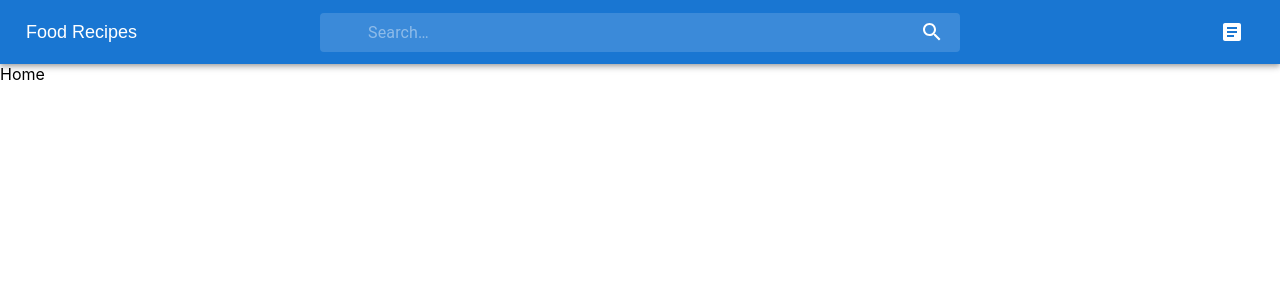
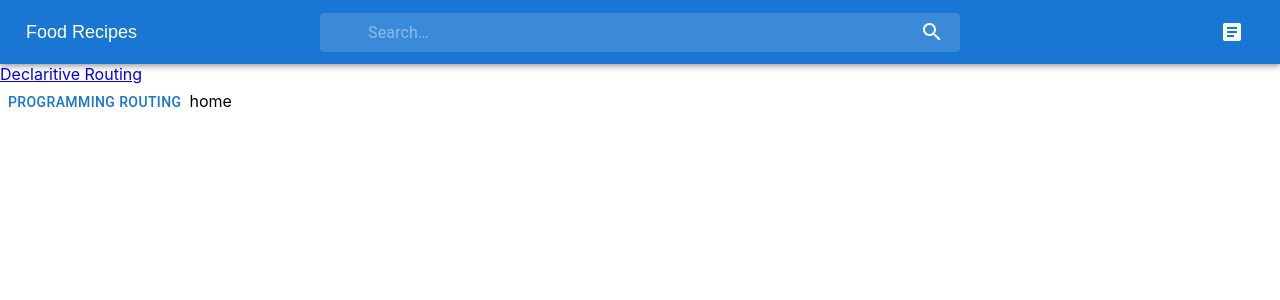
Before and after one commit to gyuree-kim/food-recipes-react-web, a React (Create React App) app in the folder food-recipes/: page / in a window 1280 px wide. Shown: the top 300 px of the page. Built offline with nearby package versions, Linux system fonts and the light colour scheme.

Commit message:
routingSystem: 라우팅 시스템과 예시 코드 구현 (#15)
Co-authored-by: gyuree-kim-dev <gyuree@peoplefund.co.kr>

```diff
--- a/food-recipes/package.json
+++ b/food-recipes/package.json
@@ -13,6 +13,7 @@
     "firebase": "^9.6.1",
     "react": "^17.0.2",
     "react-dom": "^17.0.2",
+    "react-router-dom": "^6.2.1",
     "react-scripts": "4.0.3",
     "web-vitals": "^1.0.1"
   },
--- a/food-recipes/src/App.js
+++ b/food-recipes/src/App.js
@@ -1,19 +1,28 @@
 import React from "react";
-import { BrowserRouter, Route, Routes } from "react-router-dom";
 import Home from "./router/Home_"
 import Post from "./router/Post_"
+import Detail from "./router/RecipeDetail"
+import {
+  BrowserRouter as Router,
+  Routes,
+  Route,
+  Link,
+  useParams,
+  useNavigate
+} from "react-router-dom";
+import TopNavbar from "./Components/Navbar/TopNavbar"
 
 function App() {
-
   return (
-    <div className="App">
-          <BrowserRouter>
-            <Routes>
-              <Route path="/" exact element={<Home />} />
-              <Route path="/Post" element={<Post />} />
-            </Routes>
-          </BrowserRouter>
-    </div>
+    <Router>
+      <TopNavbar />
+      <Link to="/detail/30">Declaritive Routing</Link>
+      <Routes>
+        <Route exact path="/" element={<Home/>}/>
+        <Route path={'/detail/:detailId'} element={<Detail/>}/>
+        <Route path="/post" element={<Post/>}/>
+      </Routes>
+    </Router>
   );
 }
 
--- a/food-recipes/src/Components/Navbar/TopNavbar.js
+++ b/food-recipes/src/Components/Navbar/TopNavbar.js
@@ -7,7 +7,7 @@ import IconButton from '@mui/material/IconButton';
 import InputBase from '@mui/material/InputBase';
 import SearchIcon from '@mui/icons-material/Search';
 import PostIcon from '@mui/icons-material/Article';
-import { useNavigate } from 'react-router';
+import { useNavigate } from "react-router-dom";
 
 const Search = styled('div')(({ theme }) => ({
   position: 'relative',
--- a/food-recipes/src/router/Home_.js
+++ b/food-recipes/src/router/Home_.js
@@ -1,13 +1,23 @@
 import React from "react";
 import NaviBar from "../Components/Navbar/TopNavbar";
+import { Button } from "@mui/material";
+import { useNavigate } from 'react-router-dom';
 
 function Home_() {
-    return (
+    let navigate = useNavigate();
+
+    return(
         <div>
-            <div><NaviBar /></div>
-            <div>Home</div>
+            <Button
+            variant="text"
+            onClick={ () => {
+                navigate("/detail/123")
+            }}
+            >
+                Programming Routing
+            </Button>
+        home
         </div>
     )
-}
-
+  }
 export default Home_;
--- a/food-recipes/src/router/Post_.js
+++ b/food-recipes/src/router/Post_.js
@@ -4,7 +4,6 @@ import NaviBar from "../Components/Navbar/TopNavbar";
 function Post_() {
     return (
         <div>
-            <div><NaviBar /></div>
             <div>Post</div>
         </div>
     )
--- /dev/null
+++ b/food-recipes/src/router/RecipeDetail.js
@@ -0,0 +1,14 @@
+import React from "react";
+import { useParams } from "react-router-dom";
+
+export default function FoodDetail() {
+    // path에 " ":parameter " 로 선언되어있다면 useParams() hook으로 데려올 수 있습니다.
+    // ex:) <Route path="/detail/:detailId ... />"
+    let { detailId } = useParams();
+
+    return (
+      <div>
+        <h3>detail id is {detailId}</h3>
+      </div>
+    )
+  }
```
Also changed, not shown: 2 other files (tests, documents, lock files or other folders).
